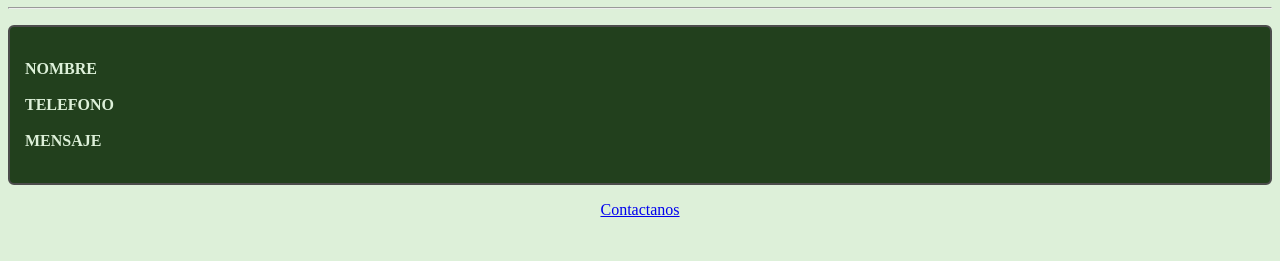
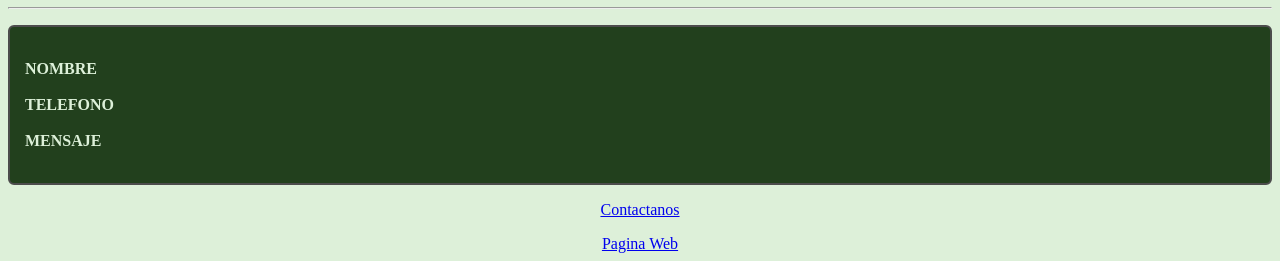
Before and after one commit to AryGcc/tepenene, a plain HTML site: page index.html in a window 1280 px wide. Shown: the part 787-1048 px from the top of the page. Before the commit the page ends 1022 px from the top, so only its background shows below. Drawn offline with Linux system fonts and the light colour scheme.

Commit message:
index.html

```diff
--- a/index.html
+++ b/index.html
@@ -53,3 +53,4 @@
 
 	</BODY>
 </HTML>
+	  <center> <a href="https://www.blogger.com/blog/post/edit/6040508079255555503/1367791162949785969"> Pagina Web </a> </center>
```
